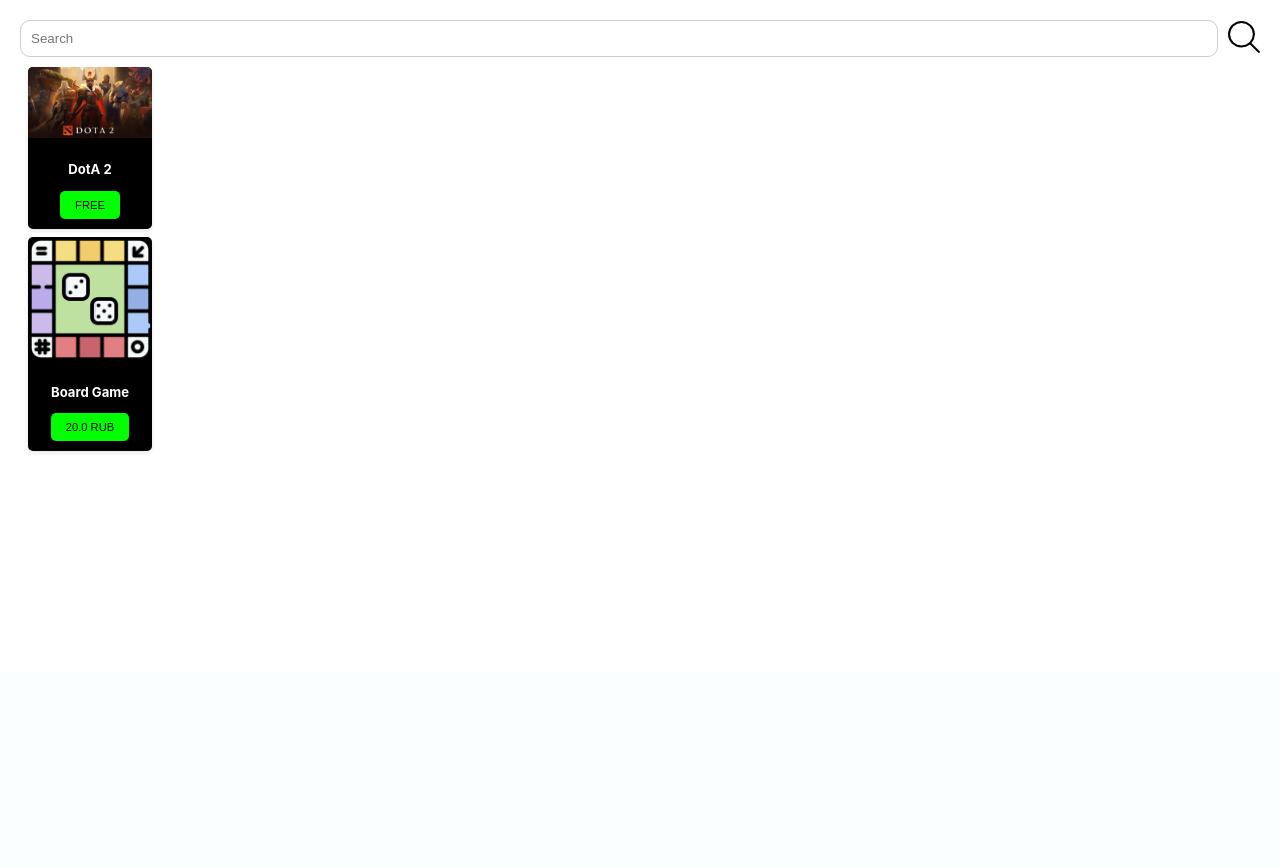
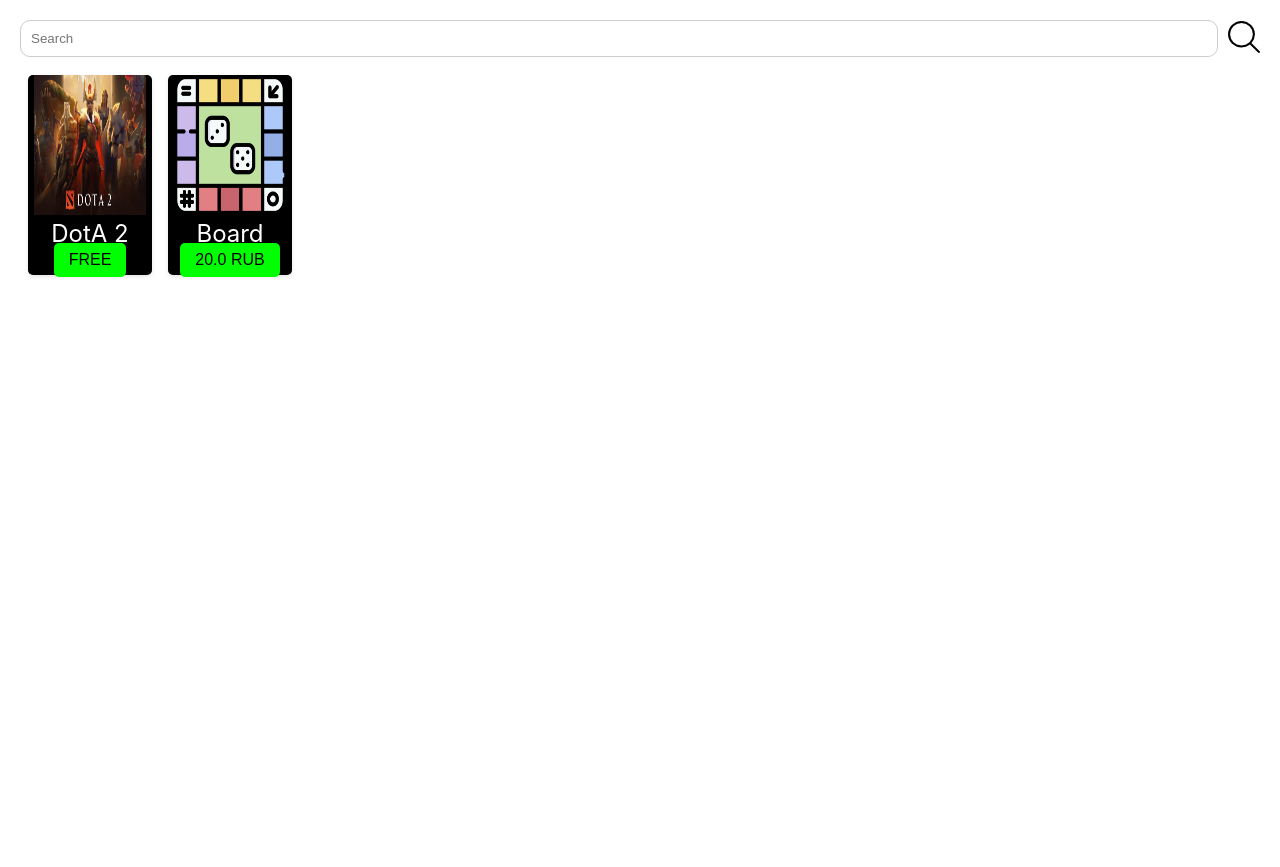
Before and after one commit to GrassKhoPper/database_hw, a Flask app: page / in a window 1280 px wide. Shown: the part 129-996 px from the top of the page. Before the commit the page ends 582 px from the top, so only its background shows below. Run offline with Flask 3, Linux system fonts and the light colour scheme; data comes from the database, SQL or seed files in the repository.

Commit message:
First fix

```diff
--- a/store-service/static/css/Styles.css
+++ b/store-service/static/css/Styles.css
@@ -77,18 +77,20 @@ body {
 }
 
 .content {
+	height: 100vh;
   padding: 20px;
 }
 
 .buy-button {
+	font-size: 100%;
   background-color: lime;
   color: black;
   border: none;
   padding: 8px 15px;
   border-radius: 5px;
-	font-size: 100%;
   cursor: pointer;
-  float: center;
+  text-align: center;
+	vertical-align: middle;
 }
 
 .button_common {
@@ -142,32 +144,46 @@ label {
 }
 
 .container_store {
+	height: 100%;
+	width: 100%;
   display: flex;
-  flex-wrap: wrap;
-  justify-content: start;
+	flex-flow: column wrap;
+	align-content: flex-start;
+	justify-content: flex-start;
+	flex-wrap: wrap;
+	flex-direction: row;
 }
 
 .item {
-  width: calc(10%);
-	height: calc(10%);
+  width: 10%;
+	height: 25%;
 	margin: 8px;
   background-color: black;
   color: white;
   border-radius: 5px;
-  overflow: hidden;
   box-shadow: 0 2px 4px rgba(0, 0, 0, 0.1);
 }
 
 .item img {
-	width: 100%;
-	height: 100%;
+	margin: 0 auto;
+	width: 90%;
+	height: 70%;
 	display: block;
 }
 
 .item-info {
-  padding: 10px;
-	font-size: 70%;
+	height: 20%;
   text-align: center;
+}
+
+.item-info p {
+	height: 50%;
+	font-size: 150%;
+	margin: 4px;
+}
+
+.item-info a {
+	height: 30%;
 }
 
 
--- a/store-service/templates/Store.html
+++ b/store-service/templates/Store.html
@@ -42,12 +42,12 @@
         </span>
     </div>
 
-    <div class="container">
+    <div class="container_store">
       {% for game in games %}
       <div class="item">
         <img src="{{url_for('static', filename='images/games/{game_id}/{cover}'.format(game_id=game.game_id, cover=game.cover))}}" alt="Game Picture">
         <div class="item-info">
-          <h3>{{game.name}}</h3>
+          <p>{{game.name}}</p>
           <a href="/game/{{game.game_id}}">
             <button class="buy-button">
                 {% if game.price != 0 %}
```
Lines whose indentation alone changed are shown as unchanged.
